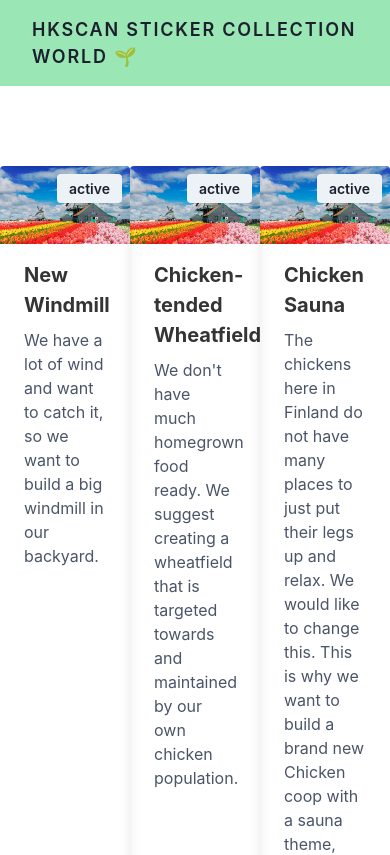
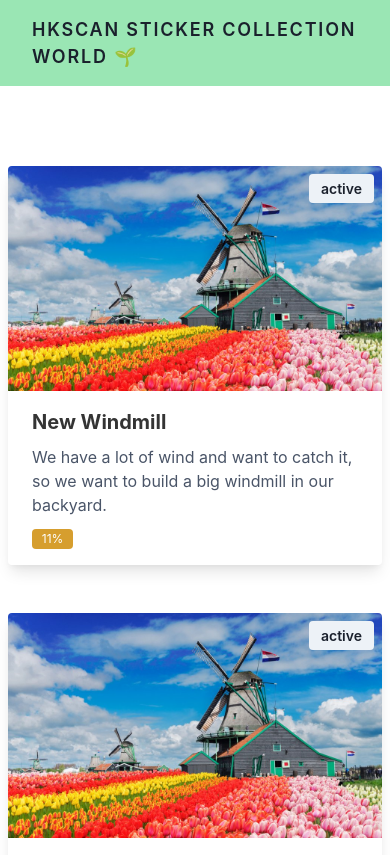
Before and after one commit to junction2020/app, a React (Create React App) app: page /goals in a window 390 px wide. Shown: the top 855 px of the page. Built offline with nearby package versions, Linux system fonts and the light colour scheme.

Commit message:
Goals responsive

```diff
--- a/src/Goals.js
+++ b/src/Goals.js
@@ -18,10 +18,10 @@ class Goals extends Component {
     console.log("Goals available:", goals);
     return (
       <div className="mt-20 container mx-auto">
-        <div className="flex flex-wrap">
+        <div className="flex flex-wrap -mx-2">
           {goals.map((goal, i) => (
-            <div key={i} className="h-auto items-stretch w-1/3 mb-12 h-12">
-              <div className="relative max-w-sm rounded overflow-hidden shadow-lg h-full">
+            <div key={i} className="flex h-auto items-stretch w-full sm:w-1/2 md:w-1/3 mb-12 h-12 px-4">
+              <div className="relative rounded overflow-hidden shadow-lg h-full">
                 <div className="absolute right-0 top-0 mt-2">
                   <span className="inline-block text-gray-900 bg-gray-200 rounded px-3 py-1 text-sm font-semibold mr-2 mb-2">
                     active
--- a/src/StickerPage.js
+++ b/src/StickerPage.js
@@ -2,9 +2,6 @@ import { Link } from "react-router-dom";
 import { Component } from "react";
 
 class StickerPage extends Component {
-  constructor(props) {
-    super(props);
-  }
 
   render() {
     return (
```
